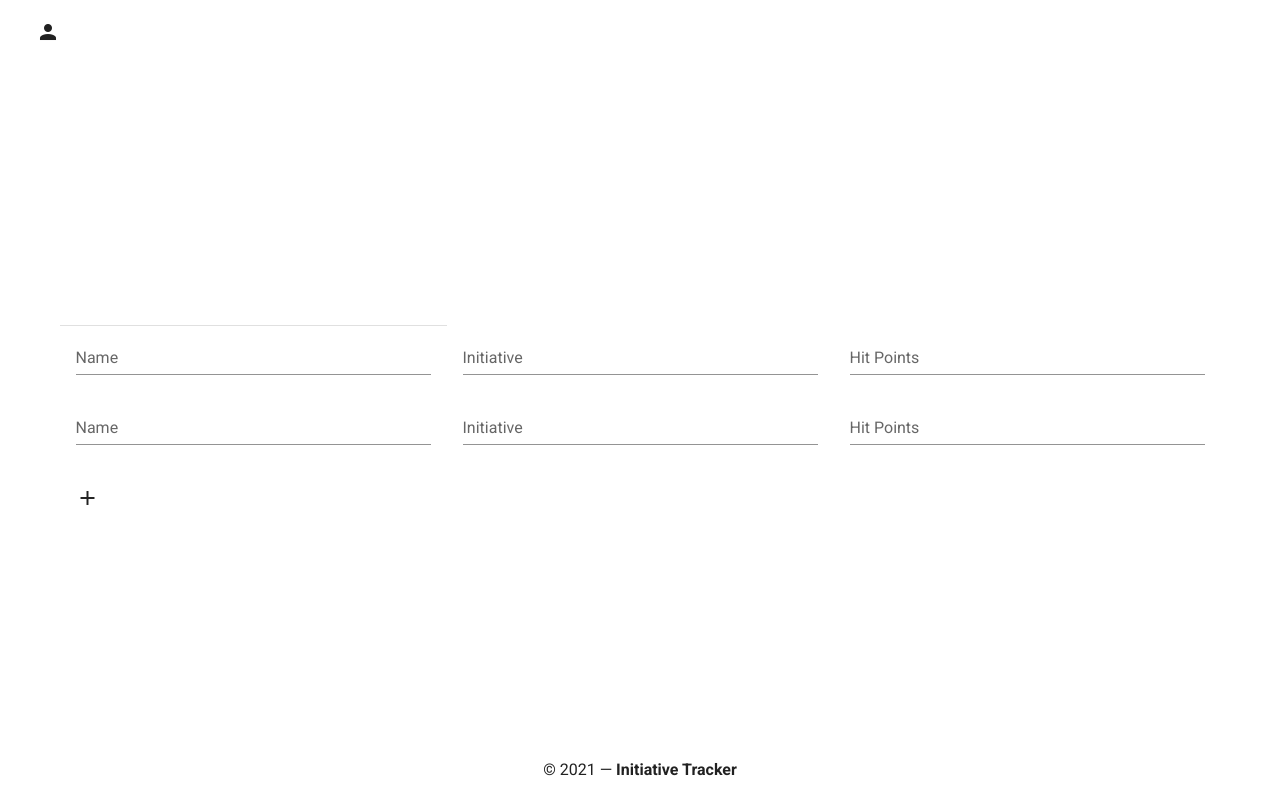
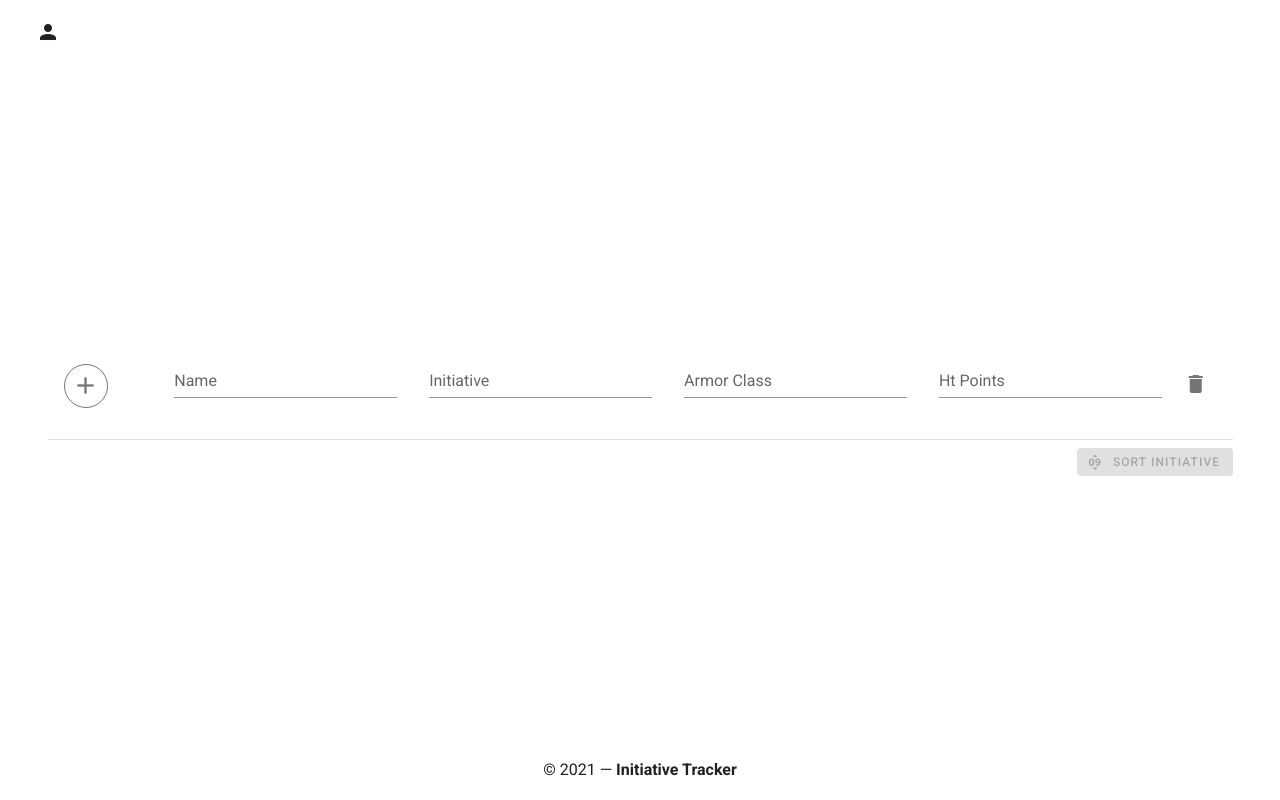
Before and after one commit to twig1337/initiative-tracker, a Nuxt app: page / in a window 1280 px wide. Built offline with nearby package versions, Linux system fonts and the light colour scheme.

Commit message:
Table based.

```diff
--- a/components/InitiativeElement.vue
+++ b/components/InitiativeElement.vue
@@ -1,13 +1,23 @@
 <template>
   <tr>
     <td class="borderless">
-      <v-text-field label="Name" :value="name" />
+      <v-text-field v-model="name" label="Name" @change="emitUpdate" />
     </td>
     <td class="borderless">
-      <v-text-field type="number" label="Initiative" :value="initiative" />
+      <v-text-field v-model.number="initiative" type="number" label="Initiative" @change="emitUpdate" />
     </td>
     <td class="borderless">
-      <v-text-field type="number" label="Hit Points" :value="hp" />
+      <v-text-field v-model.number="armorClass" type="number" label="Armor Class" @change="emitUpdate" />
+    </td>
+    <td class="borderless">
+      <v-text-field v-model.number="hitPoints" type="number" label="Ht Points" @change="emitUpdate" />
+    </td>
+    <td class="borderless pa-0">
+      <v-btn icon @click="$emit('remove')">
+        <v-icon>
+          mdi-delete
+        </v-icon>
+      </v-btn>
     </td>
   </tr>
 </template>
@@ -16,10 +26,24 @@
 export default {
   name: "InitiativeElement",
   props: {
-    name: { type: String, default: '' },
-    initiative: { type: Number, default: null },
-    hp: { type: Number, default: null }
+    nameInit: { type: String, default: '' },
+    initiativeInit: { type: Number, default: null },
+    armorClassInit: { type: Number, default: null },
+    hitPointsInit: { type: Number, default: null }
   },
+  data () {
+    return {
+      name: this.nameInit,
+      initiative: this.initiativeInit,
+      armorClass: this.armorClassInit,
+      hitPoints: this.hitPointsInit
+    }
+  },
+  methods: {
+    emitUpdate () {
+      this.$emit('update', this.$data)
+    }
+  }
 }
 </script>
 
--- a/components/InitiativeStack.vue
+++ b/components/InitiativeStack.vue
@@ -1,36 +1,62 @@
 <template>
-  <div>
-    <v-simple-table id="initiative-tracker-table">
-      <template #default>
-        <thead>
-          <tr>
-            <th>
+  <v-row
+      align="center"
+      justify="center"
+  >
+    <v-col>
+      <v-row
+          align="center"
+          justify="center"
+      >
+        <v-col class="col-1">
+          <v-btn
+              icon
+              large
+              outlined
+              class="mt-1 ml-1"
+              @click="addInitiativeElement"
+          >
+            <v-icon>mdi-plus</v-icon>
+          </v-btn>
+        </v-col>
+        <v-col>
+            <v-simple-table class="initiative-stack overflow-y-auto py-2" trans>
+              <template #default>
+                <tbody>
+                <InitiativeElement
+                    v-for="(initiativeElement, index) in initiativeElements"
+                    :key="initiativeElement.id"
+                    :name-init="initiativeElement.name"
+                    :initiative-init="initiativeElement.initiative"
+                    :armor-class-init="initiativeElement.armorClass"
+                    :hit-points-init="initiativeElement.hitPoints"
+                    class="borderless"
+                    @remove="removeInitiativeElement(index)"
+                    @update="initiativeElements[index] = $event"
+                />
+                </tbody>
+              </template>
+            </v-simple-table>
+        </v-col>
+      </v-row>
 
-            </th>
-          </tr>
-        </thead>
-        <tbody>
-        <InitiativeElement
-            class="borderless"
-            v-for="(initiativeElement, index) in initiativeElements"
-            :key="initiativeElement.id"
-            :name="initiativeElement.name"
-            :initiative="initiativeElement.initiative"
-            :hp="initiativeElement.hp"
-            @remove="initiativeElements.splice(index, 1)"
-        />
-        </tbody>
+      <v-row>
+        <v-divider />
+      </v-row>
+
+      <v-row justify="end" class="pt-2">
         <v-btn
-            text
-            fab
-            @click="addInitiativeElement"
-            class="mt-1"
+            depressed
+            small
+            :disabled="initiativeElements.length < 2"
+            @click="sortByInitiative()"
         >
-          <v-icon align-self="center">mdi-plus</v-icon>
+          <v-icon left>mdi-sort-numeric-variant</v-icon>
+          sort initiative
         </v-btn>
-      </template>
-    </v-simple-table>
-  </div>
+      </v-row>
+    </v-col>
+  </v-row>
 </template>
 
 <script>
@@ -41,8 +67,8 @@ export default {
   components: { InitiativeElement },
   data () {
     return {
-      nextInitiativeElement: 3,
-      initiativeElements: [{id: 1}, {id: 2}]
+      nextInitiativeElement: 2,
+      initiativeElements: [{ id: 1 }]
     }
   },
   methods: {
@@ -50,11 +76,27 @@ export default {
       this.initiativeElements.push({
         id: this.nextInitiativeElement++
       })
+    },
+
+    removeInitiativeElement (index) {
+      this.initiativeElements.splice(index, 1)
+
+      if (!this.initiativeElements.length) {
+        this.addInitiativeElement()
+      }
+    },
+
+    sortByInitiative () {
+      console.log(this.initiativeElements);
+      this.initiativeElements.sort((a, b) => b.initiative - a.initiative)
+      console.log(this.initiativeElements);
     }
   }
 }
 </script>
 
-<style scoped>
-
+<style scoped lang="scss">
+.initiative-stack {
+  max-height: 66vh;
+}
 </style>
--- a/pages/index.vue
+++ b/pages/index.vue
@@ -1,13 +1,7 @@
 <template>
-  <v-row
-      align="center"
-      justify="center"
-  >
-    <v-col align="center">
-      <InitiativeStack />
-    </v-col>
-  </v-row>
+  <InitiativeStack />
 </template>
+
 <script>
 import InitiativeStack from "../components/InitiativeStack"
 
```
Also changed, not shown: static/dragon.png (added), static/knight.png (added).
